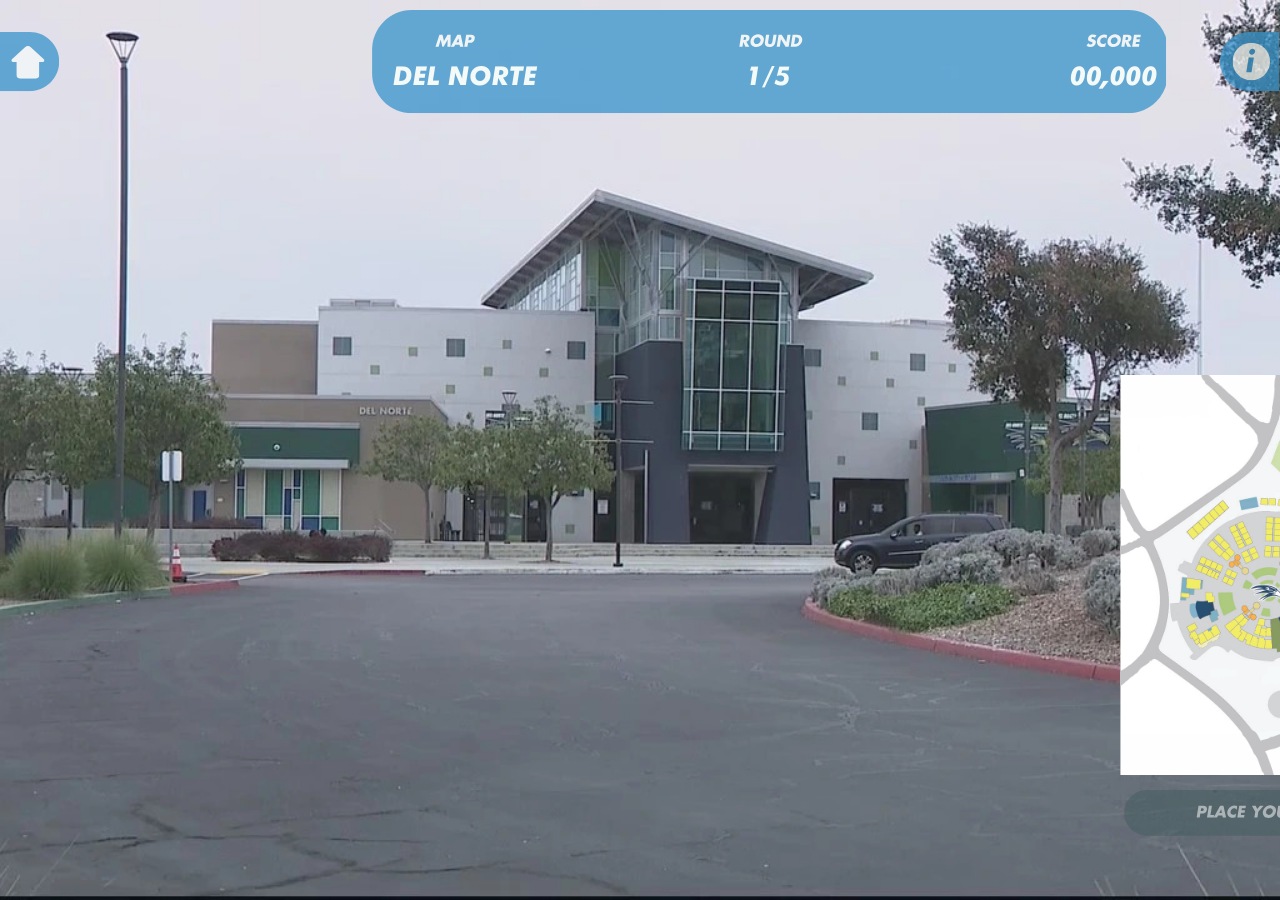
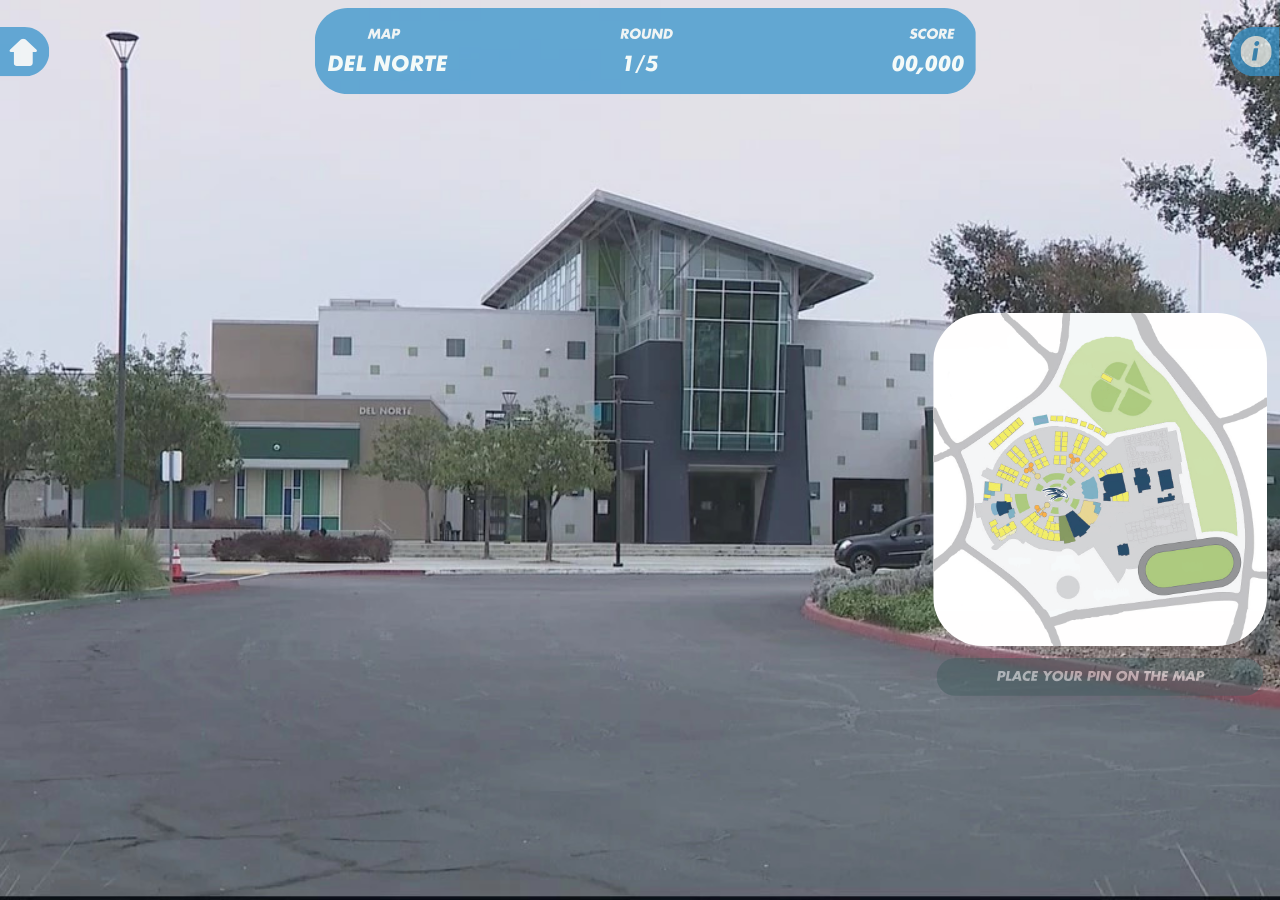
Before and after one commit to DavidVasilev1/Nighthawk-guessr, a Jekyll site: the page game.html, which Jekyll copies as it is, in a window 1280 px wide. Built offline with Jekyll 4.4.1, drawn with Linux system fonts in a browser that asks for light colours.

Commit message:
aesthetic changes

```diff
--- a/game.html
+++ b/game.html
@@ -7,11 +7,11 @@
     <title>Nighthawk Guessr</title>
     <link rel="stylesheet" href="./assets/style.css">
 </head>
-<body style="background-image: url('./assets/img/guess.jpg'); background-repeat: no-repeat; background-attachment: fixed; background-size: cover;">
+<body style="background-image: url('./assets/img/guess.jpg'); background-repeat: no-repeat; background-attachment: fixed; background-size: cover;" onload = "resize()">
     <img src = "./assets/svg/home.svg" id="home"onclick = "//prompt are you sure if you want to leave" width = "60" height = "60" class = "topbar" style="top: 32px; left: 0px; opacity: 0.75;">
     <img src = "./assets/svg/bar.svg" id = "bar" width = "800" height = "104" class = "topbar" style="top: 10px; left: 370px; opacity: 0.75;">
     <img src = "./assets/svg/help.svg" id="help" onclick = "//prompt window with information" width = "60" height = "60" class = "topbar" style="top: 32px; right: 0px; opacity: 0.75;">
-    <img src = "./assets/img/map.png" id="map" onclick = "//placepin" width = "400" height = "400" class = "topbar" style="top: 375px; left: 1120px;">
+    <img src = "./assets/img/map.png" id="map" onclick = "//placepin" width = "400" height = "400" class = "topbar" style="top: 375px; left: 1120px; border-radius:50px">
     <img src = "./assets/svg/submit.svg" id="submit" onclick = "//placepin" width = "400" height = "47" class = "topbar" style="top: 790px; left: 1120px; opacity: 0.5;">
 
     <div class = "barText" id="mapText" style="top:60px; left:393px;">DEL NORTE</div>
```
